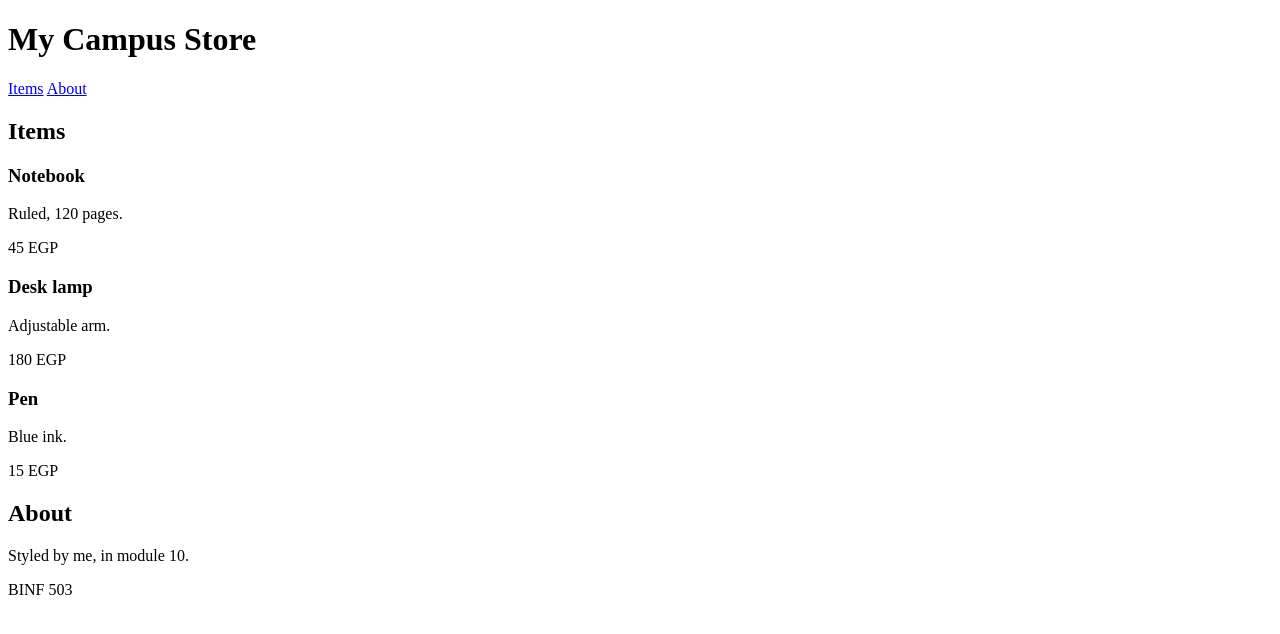
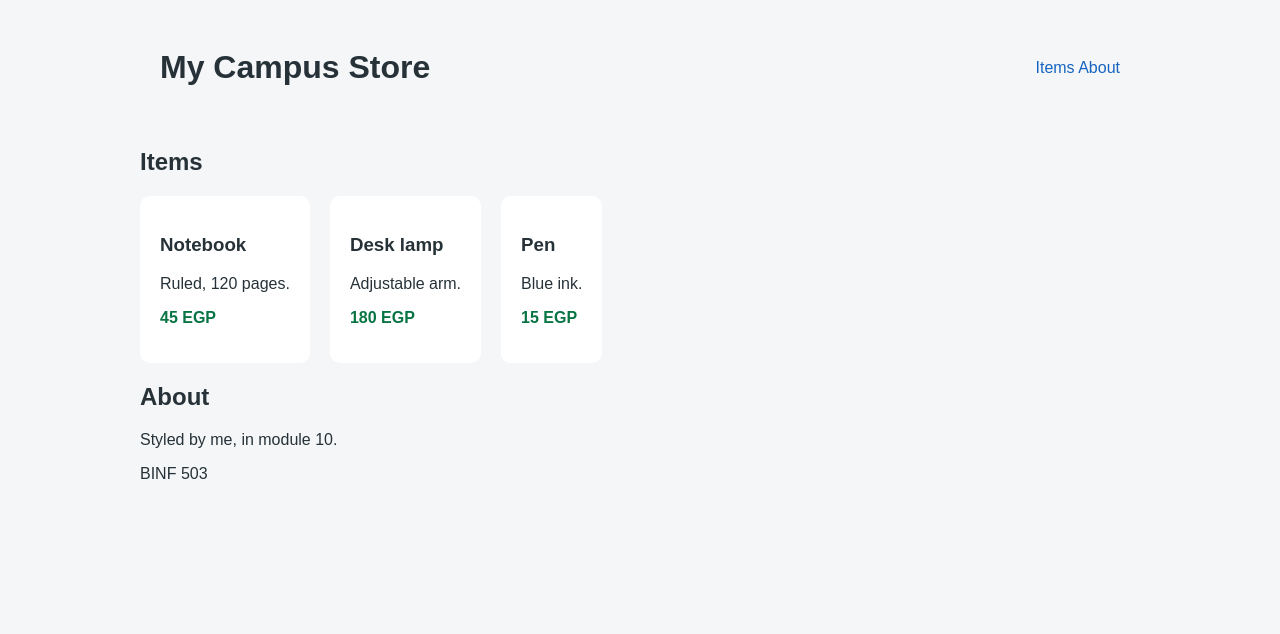
Before and after one commit to youssef-yehia/ebd-workbook, a website: page 10-css/exercise.html in a window 1280 px wide. Drawn offline with Linux system fonts and the light colour scheme.

Commit message:
Finish module 10

```diff
--- a/10-css/exercise.css
+++ b/10-css/exercise.css
@@ -1,42 +1,40 @@
-/* 10-css — your work goes in this file.
- *
- * The lesson is example.css:      npm run open 10
- * See your own page with:         npm run open 10 exercise
- * Check your work with:           npm test 10
- *
- * exercise.html is written for you and must not be edited. Every class and
- * element named below already exists in it.
- *
- * Write each rule where its TODO is, then delete the TODO comment. The exact
- * colours, sizes and fonts are yours to choose unless a TODO says otherwise —
- * make it look like something you would not be embarrassed by.
- *
- * Keep the page open in the browser and refresh after each change.
- */
 
-/* TODO: a rule for `body` that sets
- *       font-family, color, and background-color. */
+body {
+  font-family: Arial, sans-serif;
+  color: #263238;
+  background-color: #f4f6f8;
+}
 
-/* TODO: a rule for `.page` that sets
- *       max-width, and margin (use `0 auto` to centre it). */
+.page {
+  max-width: 1000px;
+  margin: 0 auto;
+}
 
-/* TODO: a rule for `header` that sets
- *       display: flex;
- *       justify-content: space-between;
- *       align-items: center;
- *       and one more property of your choosing. */
+header {
+  display: flex;
+  justify-content: space-between;
+  align-items: center;
+  padding: 20px;
+}
 
-/* TODO: a rule for `nav a` — a descendant selector, so it only affects links
- *       inside the nav — that sets
- *       color, and text-decoration. */
+nav a {
+  color: #1565c0;
+  text-decoration: none;
+}
 
-/* TODO: a rule for `.card-list` that sets
- *       display: flex;
- *       gap (any size);
- *       flex-wrap: wrap; */
+.card-list {
+  display: flex;
+  gap: 20px;
+  flex-wrap: wrap;
+}
 
-/* TODO: a rule for `.card` that sets
- *       padding, border-radius, and background-color. */
+.card {
+  padding: 20px;
+  border-radius: 10px;
+  background-color: #ffffff;
+}
 
-/* TODO: a rule for `.price` that sets
- *       color, and font-weight. */
+.price {
+  color: #087443;
+  font-weight: bold;
+}
```
